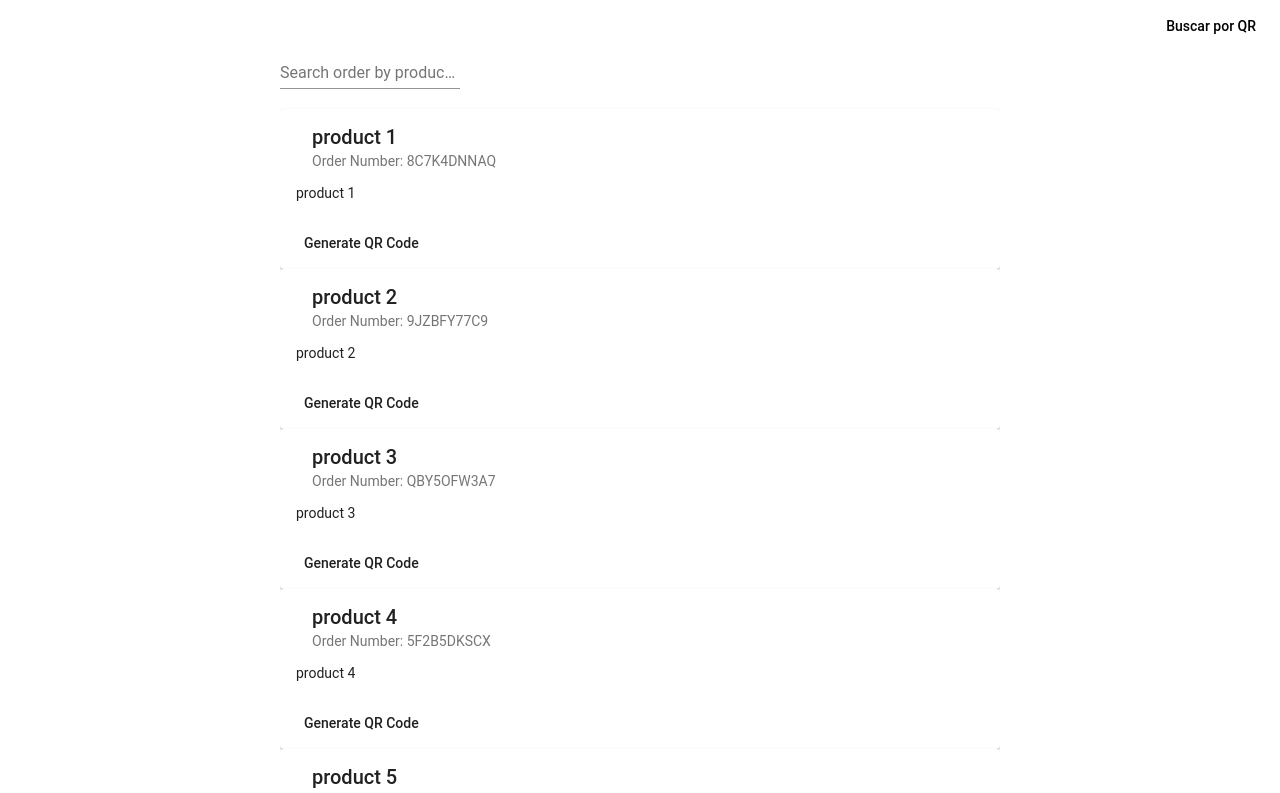
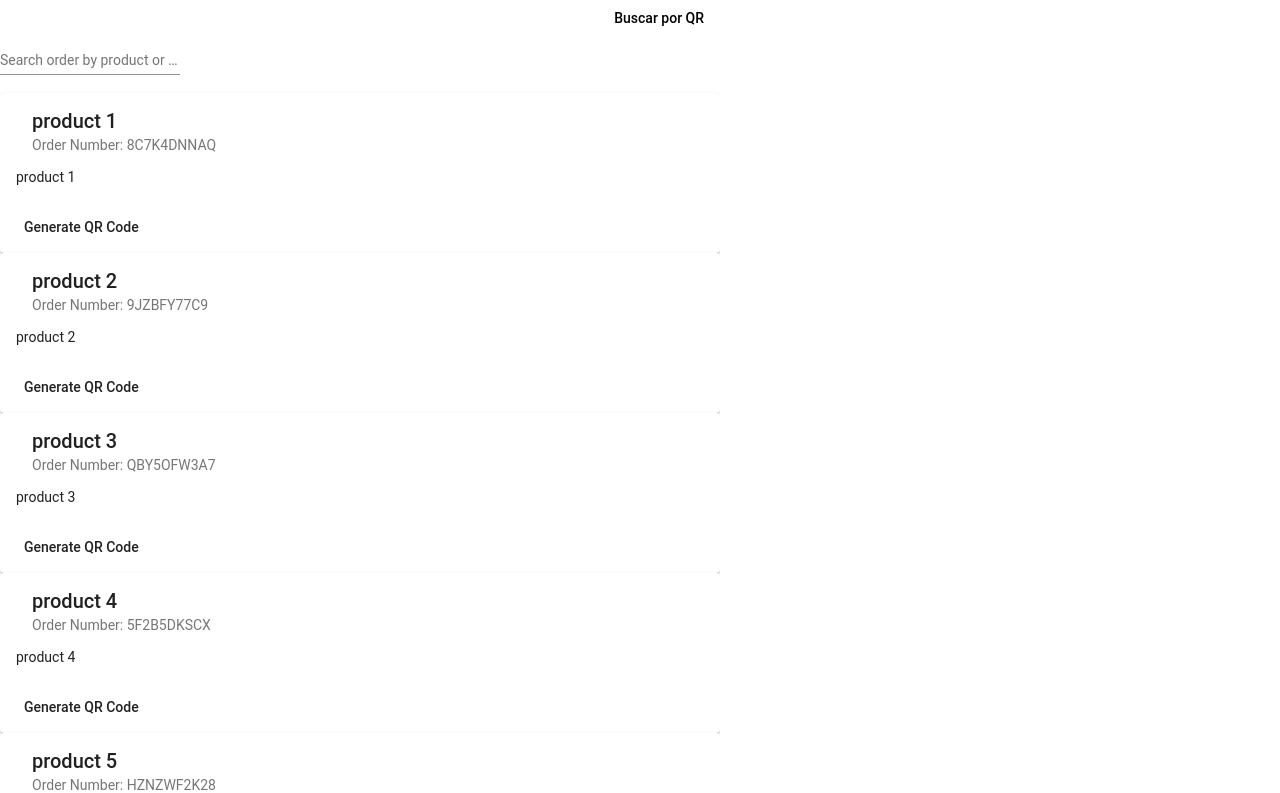
Before and after one commit to marcosaz95/qr, an Angular app: page / in a window 1280 px wide. Shown: the top 793 px of the page. Built offline with nearby package versions, Linux system fonts and the light colour scheme; what angular2-qrscanner, ngx-qrcode2 would draw is missing.

Commit message:
Styles changes

```diff
--- a/src/app/app.component.html
+++ b/src/app/app.component.html
@@ -2,7 +2,7 @@
   [qrr-type]="'url'"></ng2-qrcode-reader>
 <div #result fxFlex="20" fxFill></div> -->
 
-
+<div fxLayout="row">
   <div class="menu-container" fxLayout="column">
     <div fxLayout="row" fxLayoutAlign="end center">
       <!-- Input -->
@@ -17,6 +17,7 @@
 
     <app-qr-search *ngIf="isOpenQRSearch" (highlightOrder)="highlightOrderEvent($event)"></app-qr-search>
   </div>
+</div>
 <!--
 {{valueScanner | json}}
 <ngx-qrcode [qrc-element-type]="elementType" [qrc-value]="value">sfd
--- a/src/styles.css
+++ /dev/null
@@ -1,2 +0,0 @@
-/* You can add global styles to this file, and also import other style files */
-@import '~@angular/material/prebuilt-themes/deeppurple-amber.css';
--- /dev/null
+++ b/src/styles.scss
@@ -0,0 +1,15 @@
+/* You can add global styles to this file, and also import other style files */
+@import '~@angular/material/prebuilt-themes/deeppurple-amber.css';
+
+html {
+  font-family: "Roboto", "Helvetica Neue", "Arial", sans-serif;
+  font-size: 14px;
+  height: 100%;
+  // background: $color-primary-background;
+  background-size: cover;
+
+  body {
+    margin: 0;
+    height: 100%;
+  }
+}
```
Also changed, not shown: .angular-cli.json, 7 other files (tests, documents, lock files or other folders). Lines whose indentation alone changed are shown as unchanged.
